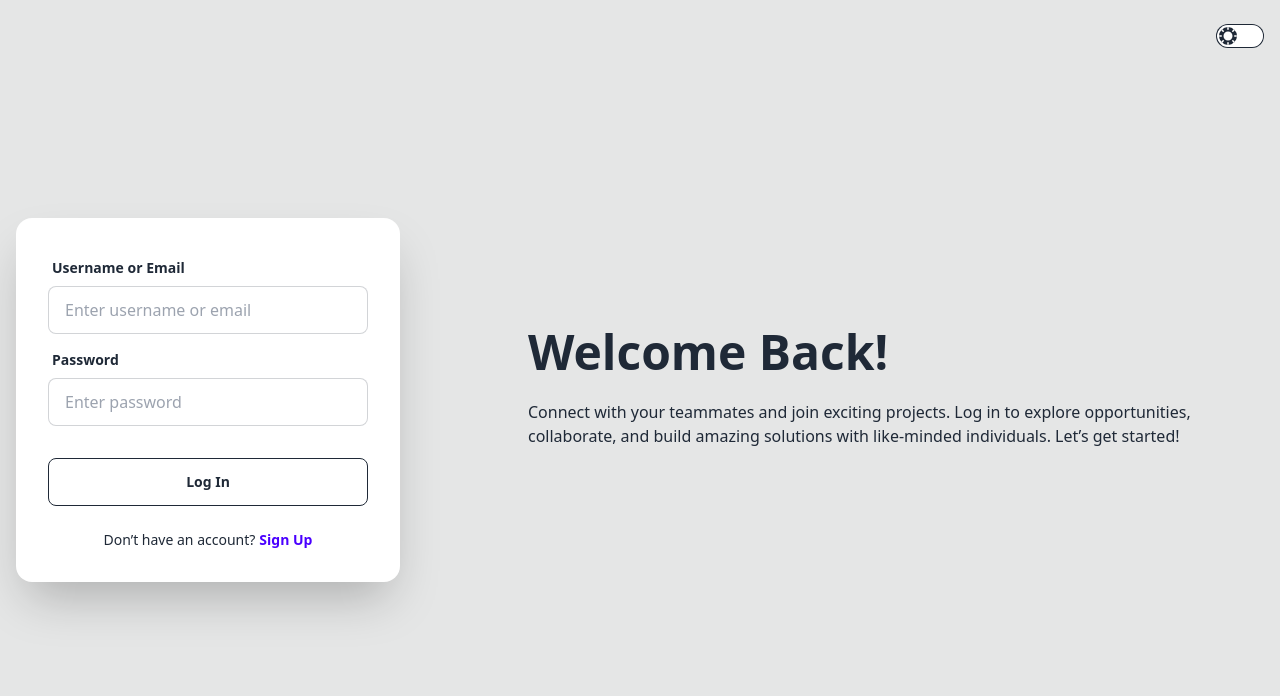
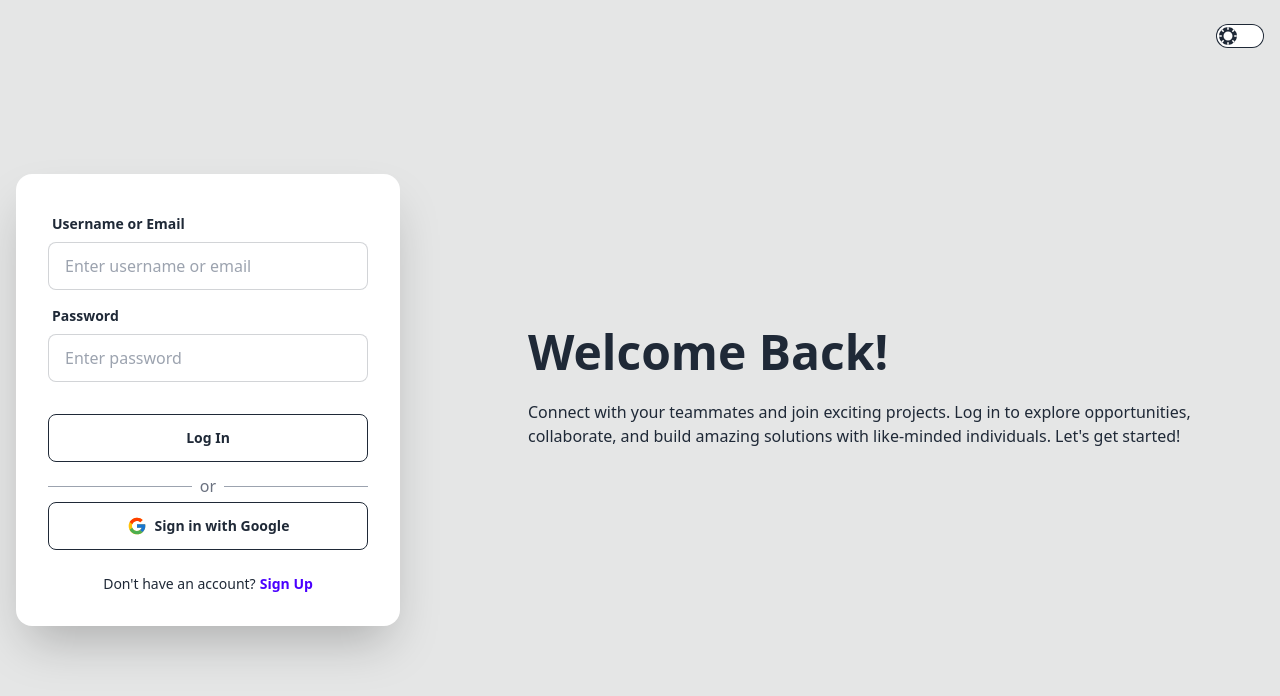
Before and after one commit to tms04/HackMate, a React (Vite) app in the folder clients/: page /login in a window 1280 px wide. Shown: the top 696 px of the page. Built offline with nearby package versions, Linux system fonts and the light colour scheme; no server answers.

Commit message:
Add SocialAuth component to Login and SignUp pages for enhanced authentication options; fix minor text inconsistencies.

```diff
--- a/clients/src/pages/Login.jsx
+++ b/clients/src/pages/Login.jsx
@@ -2,6 +2,7 @@ import { useState } from "react";
 import { useNavigate } from "react-router-dom";
 import Cookies from "js-cookie";
 import toast, { Toaster } from "react-hot-toast";
+import SocialAuth from "../components/SocialAuth";
 
 const Login = () => {
   const [formData, setFormData] = useState({
@@ -52,7 +53,7 @@ const Login = () => {
           <p className="py-6">
             Connect with your teammates and join exciting projects. Log in to
             explore opportunities, collaborate, and build amazing solutions with
-            like-minded individuals. Let’s get started!
+            like-minded individuals. Let's get started!
           </p>
         </div>
         <div className="card bg-base-100 w-full max-w-sm shrink-0 shadow-2xl">
@@ -88,9 +89,13 @@ const Login = () => {
                 Log In
               </button>
             </div>
+
+            {/* Add Social Auth Component */}
+            <SocialAuth mode="signin" />
+
             <div className="text-center mt-4">
               <p className="text-sm">
-                Don’t have an account?
+                Don't have an account?
                 <a
                   href="/signup"
                   className="text-primary font-semibold link link-hover ml-1"
--- a/clients/src/pages/SignUp.jsx
+++ b/clients/src/pages/SignUp.jsx
@@ -2,6 +2,7 @@ import { useState } from "react";
 import { useNavigate } from "react-router-dom";
 import Cookies from "js-cookie";
 import toast, { Toaster } from "react-hot-toast";
+import SocialAuth from "../components/SocialAuth";
 
 const SignUp = () => {
   const [formData, setFormData] = useState({
@@ -118,6 +119,10 @@ const SignUp = () => {
                 Sign Up
               </button>
             </div>
+
+            {/* Add Social Auth Component */}
+            <SocialAuth mode="signup" />
+
             <div className="text-center mt-4">
               <p className="text-sm">
                 Already have an account?
```
